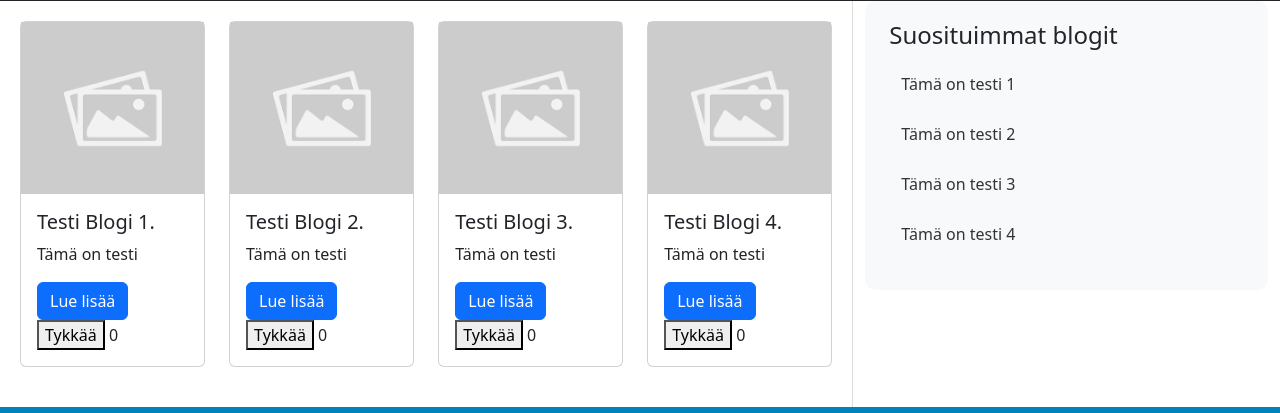
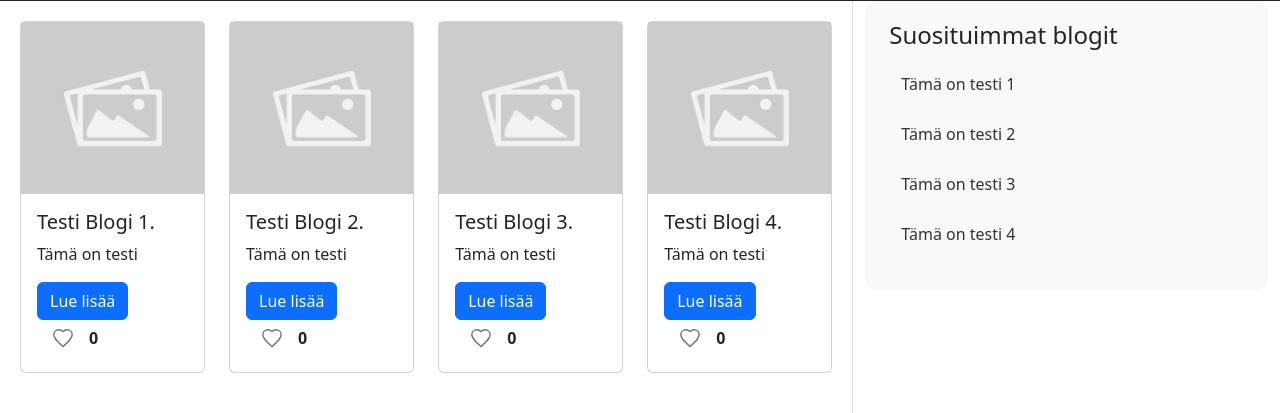
Before and after one commit to Ka-Eer/BlogiPalvelu, a PHP site: page / in a window 1280 px wide. Shown: the part 417-830 px from the top of the page. Run offline with PHP 8.4, Linux system fonts and the light colour scheme.

Commit message:
like-button
päivitetty tykkäys nappi

```diff
--- a/index.html
+++ b/index.html
@@ -43,7 +43,11 @@
                                 <p class="card-text">Tämä on testi</p>
                                 <a href="#" class="btn btn-primary">Lue lisää</a>
                                 <span class="like-btn"> <!--Tykkäys nappi-->
-                                    <button class="like-button" data-id="1">Tykkää</button> <!--Tärkeää! data-id="" erottelee blogit toisistaan-->
+                                    <button class="heart-button" aria-pressed="false" title="Like" data-id="1" aria-label="Tykkää"> <!--Tärkeää! data-id="" erottelee blogit toisistaan-->
+                                        <svg viewBox="0 0 24 24" aria-hidden="true" focusable="false">
+                                            <path d="M12 21.35l-1.45-1.32C5.4 15.36 2 12.28 2 8.5 2 5.42 4.42 3 7.5 3 c1.74 0 3.41.81 4.5 2.09 C13.09 3.81 14.76 3 16.5 3 19.58 3 22 5.42 22 8.5 c0 3.78-3.4 6.86-8.55 11.54L12 21.35z"/>
+                                        </svg>
+                                    </button>
                                     <span class="like-count" id="likes-1">0</span> <!--Tärkeää! id="likes-1" on data-id tavoin persoonallinen tälle blogi kortille-->
                                 </span>
                             </div>
@@ -58,7 +62,11 @@
                                 <p class="card-text">Tämä on testi</p>
                                 <a href="#" class="btn btn-primary">Lue lisää</a>
                                 <span class="like-btn">
-                                    <button class="like-button" data-id="2">Tykkää</button>
+                                    <button class="heart-button" aria-pressed="false" title="Like" data-id="2" aria-label="Tykkää">
+                                        <svg viewBox="0 0 24 24" aria-hidden="true" focusable="false">
+                                            <path d="M12 21.35l-1.45-1.32C5.4 15.36 2 12.28 2 8.5 2 5.42 4.42 3 7.5 3 c1.74 0 3.41.81 4.5 2.09 C13.09 3.81 14.76 3 16.5 3 19.58 3 22 5.42 22 8.5 c0 3.78-3.4 6.86-8.55 11.54L12 21.35z"/>
+                                        </svg>
+                                    </button>
                                     <span class="like-count" id="likes-2">0</span>
                                 </span>
                             </div>
@@ -73,7 +81,11 @@
                                 <p class="card-text">Tämä on testi</p>
                                 <a href="#" class="btn btn-primary">Lue lisää</a>
                                 <span class="like-btn">
-                                    <button class="like-button" data-id="3">Tykkää</button>
+                                    <button class="heart-button" aria-pressed="false" title="Like" data-id="3" aria-label="Tykkää">
+                                        <svg viewBox="0 0 24 24" aria-hidden="true" focusable="false">
+                                            <path d="M12 21.35l-1.45-1.32C5.4 15.36 2 12.28 2 8.5 2 5.42 4.42 3 7.5 3 c1.74 0 3.41.81 4.5 2.09 C13.09 3.81 14.76 3 16.5 3 19.58 3 22 5.42 22 8.5 c0 3.78-3.4 6.86-8.55 11.54L12 21.35z"/>
+                                        </svg>
+                                    </button>
                                     <span class="like-count" id="likes-3">0</span>
                                 </span>
                             </div>
@@ -88,7 +100,11 @@
                                 <p class="card-text">Tämä on testi</p>
                                 <a href="#" class="btn btn-primary">Lue lisää</a>
                                 <span class="like-btn">
-                                    <button class="like-button" data-id="4">Tykkää</button>
+                                    <button class="heart-button" aria-pressed="false" title="Like" data-id="4" aria-label="Tykkää">
+                                        <svg viewBox="0 0 24 24" aria-hidden="true" focusable="false">
+                                            <path d="M12 21.35l-1.45-1.32C5.4 15.36 2 12.28 2 8.5 2 5.42 4.42 3 7.5 3 c1.74 0 3.41.81 4.5 2.09 C13.09 3.81 14.76 3 16.5 3 19.58 3 22 5.42 22 8.5 c0 3.78-3.4 6.86-8.55 11.54L12 21.35z"/>
+                                        </svg>
+                                    </button>
                                     <span class="like-count" id="likes-4">0</span>
                                 </span>
                             </div>
@@ -112,14 +128,40 @@
     </div>
 
     <script>
-        document.querySelectorAll('.like-button').forEach(button => {
-            button.addEventListener('click', () => {
-                const id = button.getAttribute('data-id');
-                const countSpan = document.getElementById(`likes-${id}`);
-                let currentLikes = parseInt(countSpan.textContent);
-                countSpan.textContent = currentLikes + 1;
+    // Toiminnot tykkäyksien laskuun.
+    function toggleLike(button) {
+        const id = button.getAttribute('data-id');
+        const countEl = document.getElementById(`likes-${id}`);
+        if (!countEl) return;
+
+        const liked = button.classList.toggle('liked');
+
+        button.classList.add('pop');
+        setTimeout(() => button.classList.remove('pop'), 300);
+
+        let count = parseInt(countEl.textContent) || 0;
+        count = liked ? count + 1 : Math.max(0, count - 1);
+        countEl.textContent = count;
+
+        button.setAttribute('aria-pressed', liked ? 'true' : 'false');
+        button.title = liked ? 'Poista tykkäys' : 'Tykkää';
+    }
+
+    document.addEventListener('DOMContentLoaded', () => {
+        document.querySelectorAll('.heart-button').forEach(btn => {
+            btn.addEventListener('click', (e) => {
+                e.preventDefault();
+                toggleLike(btn);
+            });
+
+            btn.addEventListener('keydown', (e) => {
+                if (e.key === ' ' || e.key === 'Enter') {
+                    e.preventDefault();
+                    toggleLike(btn);
+                }
             });
         });
-    </script>
+    });
+</script>
 </body>
 </html>
--- a/tyyli.css
+++ b/tyyli.css
@@ -25,6 +25,7 @@
     font-size: 8rem;
     font-weight: bold;
 }
+/*Blogi kortit*/
 .content-section .col-lg-8 {
     padding: 20px;
     border-right: 1px solid #ddd;
@@ -60,3 +61,59 @@
     background-color: #e0e0e0;
     transform: translateX(3px);
 }
+/*Tykkäys nappi*/
+.like-btn {
+    display: inline-flex;
+    align-items: center;
+    gap: 8px;
+    margin-left: 8px;
+    user-select: none;
+}
+.heart-button {
+    width: 36px;
+    height: 36px;
+    padding: 4px;
+    border: none;
+    background: transparent;
+    cursor: pointer;
+    display: inline-flex;
+    align-items: center;
+    justify-content: center;
+    transition: transform 150ms ease;
+}
+.heart-button:active {
+    transform: scale(0.95);
+}
+.heart-button svg {
+    width: 22px;
+    height: 22px;
+    transition: transform 200ms ease, fill 200ms ease, stroke 200ms ease;
+    transform-origin: center;
+    stroke: #6c757d;
+    fill: transparent;
+    stroke-width: 1.5;
+}
+.heart-button.liked svg {
+    fill: #dc3545;
+    stroke: #dc3545;
+    transform: scale(1.05);
+}
+.heart-button.pop {
+    animation: pop .28s cubic-bezier(.2,.9,.2,1);
+}
+@keyframes pop {
+    0% { transform: scale(1); }
+    50% { transform: scale(1.2); }
+    100% { transform: scale(1); }
+}
+.like-count {
+    font-weight: 600;
+    min-width: 22px;
+    text-align: left;
+    color: #212529;
+}
+.heart-button:focus {
+    outline: 2px solid rgba(13, 110, 253, 0.25);
+    outline-offset: 3px;
+    border-radius: 6px;
+}
```
